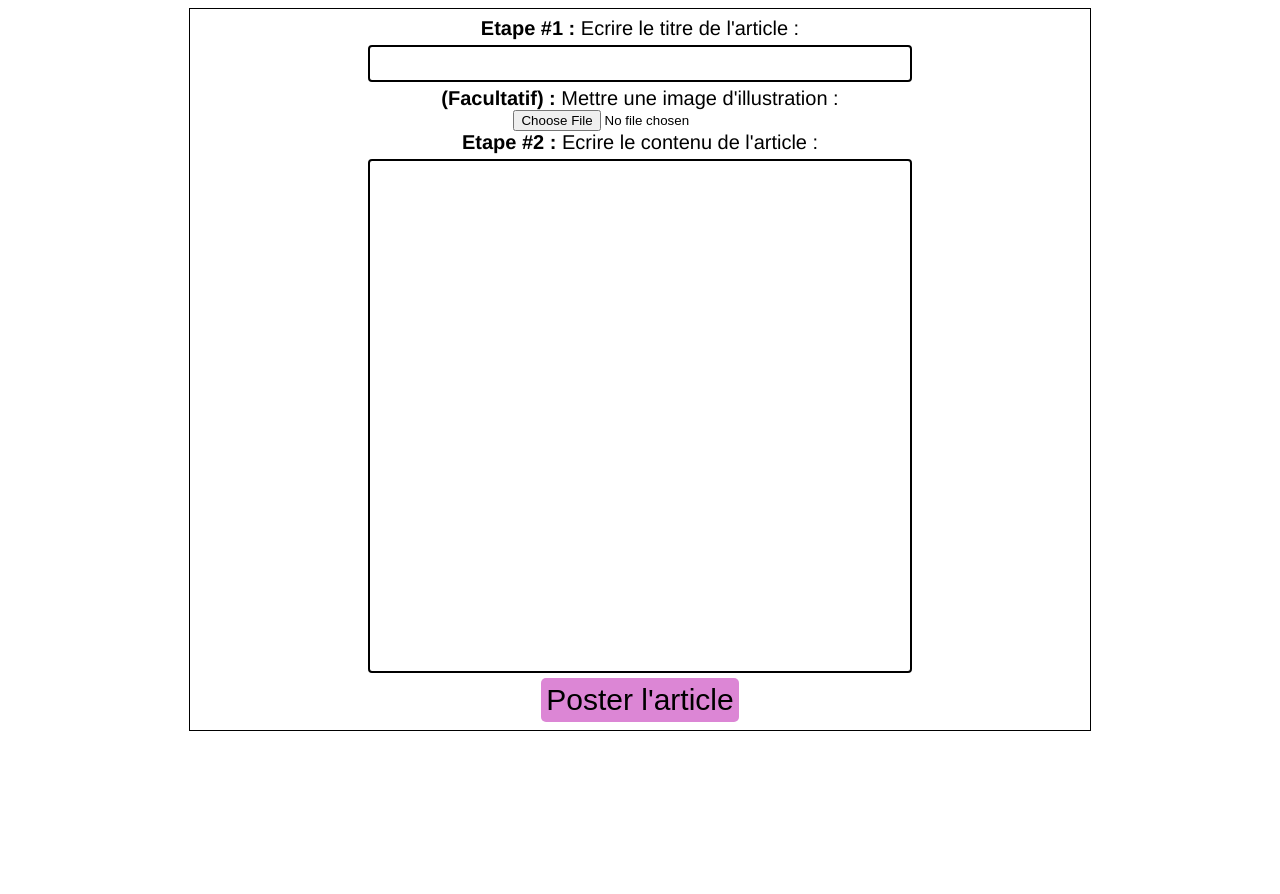
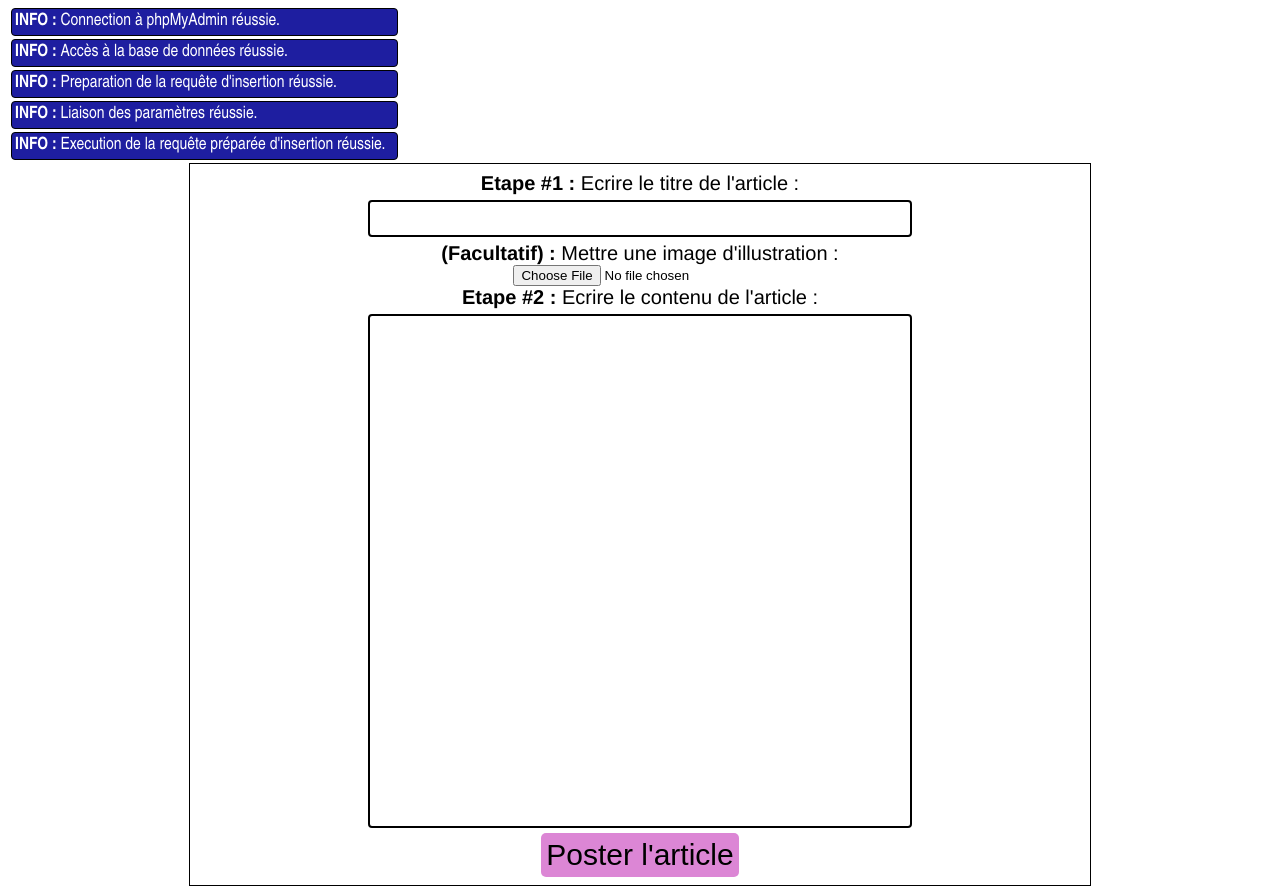
Before and after one commit to PoirierTheGreat0440E/MMF_version1, a PHP site: page /main.php in a window 1280 px wide. Before the commit the page ends 731 px from the top, so only its background shows below. Run offline with PHP 8.4, Linux system fonts and the light colour scheme.

Commit message:
Request processing (PT1.1)

```diff
--- a/PapierDuStyle1.css
+++ b/PapierDuStyle1.css
@@ -45,3 +45,14 @@
     font-size:20px;
     font-family: Helvetica, "Trebuchet MS", Verdana, sans-serif;
 }
+
+.liste_articles{
+    width:50%;
+    margin:0 auto;
+    background-color:rgba(0,0,0,0.2);
+}
+
+.articles{
+    border:1px black solid;margin:4px;padding:4px;width:80%;margin:0 auto;font-family:Arial Narrow;display:flex;flex-direction:column;margin-bottom:10px;
+    background-color:white;
+}
--- a/main.php
+++ b/main.php
@@ -9,7 +9,81 @@
 
 <?php
 
-	function validation_article_saisi(){
+	// tentative de connection...
+	// identifiant de connexion rendu.
+
+	//$requete1 = mysqli_prepare($connection,"INSERT INTO mmf_ver1_articles (article_titre,article_image,article_contenu) VALUES (?,?,?)");
+	//$prep = mysqli_stmt_bind_param($requete1,"sss",$_POST["articleTitre"],$_POST["articleImage"],$_POST["articleContenu"]);
+	//$ok = mysqli_stmt_execute($requete1);
+
+	// requête non préparées...
+	// mysqli_query
+	// mysqli_num_rows
+	// mysqli_fetch_array
+	// mysqli_fethc_assoc
+	// mysqli_fetch_object
+	// mysqli_affected_rows
+	// mysqli_insert_id
+
+	// requêtes préparées...
+	// mysqli_prepare
+	// mysqli_stmt_bind_param
+	// mysqli_stmt_execute
+	// mysqli_stmt_bind_result
+	// mysqli_stmt_fetch
+	// mysqli_stmt_close.
+
+	// function pour se connecter à phpMyAdmin et se connecter à une base de données.
+	function connexion_base_de_donnees(string $nom_bdd, string $nom_hote = "localhost", string $nom_utilisateur = "root", string $mot_de_passe = "") :?array {
+		// On essaye d'abord de se connecter à phpMyAdmin...
+		$etape1 = mysqli_connect($nom_hote,$nom_utilisateur,$mot_de_passe);
+		if ( $etape1 ){
+			afficher_remarque("Connection à phpMyAdmin réussie.");
+		} else {
+			afficher_erreur("Connection à phpMyAdmin échouée.");
+			return null;
+		}
+		// On essaye de rejoindre la base de données donnée en paramètre...
+		$etape2 = mysqli_select_db($etape1,$nom_bdd);
+		if ( $etape2 ){
+			afficher_remarque("Accès à la base de données réussie.");
+		} else {
+			afficher_erreur("Accès à la base de données échouée.");
+			return null;
+		}
+		// Si les deux étapes ont été réalisées avec succès, on crée un array contenant toutes les étapes.
+		//($etape1 and $etape2) ? return array($etape1,$etape2);
+		return array($etape1,$etape2);
+	}
+
+	function preparation_requete_insertion($connection_bdd){
+		$insertion = "INSERT INTO mmf_ver1_articles(article_titre,article_image,article_contenu) VALUES (?,?,?);";
+		$requete1 = mysqli_prepare($connection_bdd[0],$insertion);
+		if (!$requete1){
+			afficher_erreur("Preparation de la requête d'insertion échouée.");
+			return null;
+		} else {
+			afficher_remarque("Preparation de la requête d'insertion réussie.");
+		}
+		return $requete1;
+	}
+
+	function executer_requete_insertion($preparation,$titre,$image,$contenu){
+		$test1 = mysqli_stmt_bind_param($preparation,"sss",$titre,$image,$contenu);
+		if ( !$test1 ){
+			afficher_erreur("Liaison des paramètres échouée.");
+		} else {
+			afficher_remarque("Liaison des paramètres réussie.");
+			$execution = mysqli_stmt_execute($preparation);
+			if ( !$execution ){
+				afficher_erreur("Execution de la requête préparée d'insertion échouée.");
+			} else {
+				afficher_remarque("Execution de la requête préparée d'insertion réussie.");
+			}
+		}
+	}
+
+	function validation_article_saisi() {
 		// On vérifie d'abord si le titre et le contenu ont bien été saisis.
 		if (empty($_POST["articleTitre"]) or empty($_POST["articleContenu"])){
 			afficher_erreur("Titre et/ou contenu vide(s).");
@@ -39,7 +113,7 @@
 						afficher_erreur("Le format est refusé.");
 					}
 					// étape 2 : On vérifie ensuite la taille du fichier...
-					if ( $taille < 20930 ){
+					if ( $taille < 1000000 ){
 						afficher_remarque("La taille du fichier est acceptée.");
 						$validation2 = true;
 					} else {
@@ -51,7 +125,7 @@
 						copy($_FILES["articleImage"]["tmp_name"],"C:/wamp64/www/MMF_version1/uploads/$nom");
 						afficher_remarque("Le fichier a été upload avec succès !");
 					}
-				} else {
+				}else {
 					afficher_remarque("Aucune image sélectionnée.");
 				}
 			}
@@ -66,6 +140,14 @@
 		echo("<div style='font-family:Arial Narrow;border-radius:4px;border:1px black solid;background-color:rgb(30,30,160);color:white;padding:3px;margin:3px;font-size:17px;width:30%;'><p style='margin:0 auto;'><b>INFO : </b>$message</p></div>");
 	}
 
+	$array_connection = connexion_base_de_donnees("mmf_ver1");
+	$preparation = preparation_requete_insertion($array_connection);
+	executer_requete_insertion($preparation,"Antoine","ImageDeOuf","Contenu super intéressant");
+
+
+	if (isset($_POST["poster_article"])){
+	}
+
 ?>
 
 <body>
@@ -74,14 +156,6 @@
 
 	<!-- Formulaire de création pour concevoir un article -->
 	<form action="#" method="POST" class="creationArticle" enctype="multipart/form-data">
-
-		<?php
-
-			if (isset($_POST["poster_article"])){
-				validation_article_saisi();
-			}
-
-		 ?>
 
 		<!-- Insertion d'un titre pour l'article -->
 		<span for="titreArticle" class="creation_article_police"><b>Etape #1 :</b> Ecrire le titre de l'article :</span>
@@ -96,6 +170,7 @@
 		<textarea name="articleContenu" class="largeur_proportion_60 creationArticle_details_communs champ_de_texte1" id="contenuArticle"></textarea>
 
 		<input type="submit" name="poster_article" value="Poster l'article" id="creationArticleBoutonPoste"/>
+
 	</form>
 
 	</main>
```
Also changed, not shown: articles.php (+11 -6 lines).
